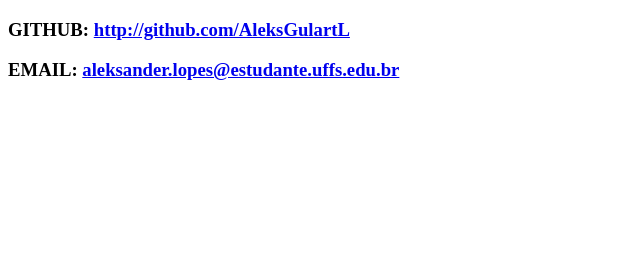
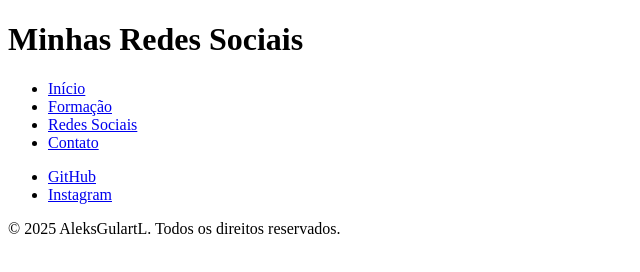
Before and after one commit to AleksGulartL/estrutura-html, a plain HTML site: page exercicio.html/redes.html in a window 1280 px wide. Shown: the whole page, without its empty margins (0-640 px from the left). Drawn offline with Linux system fonts and the light colour scheme.

Commit message:
Add files via upload

```diff
--- a/exercicio.html/redes.html
+++ b/exercicio.html/redes.html
@@ -1,20 +1,31 @@
 <!DOCTYPE html>
-<html lang="en">
-
+<html lang="pt-BR">
 <head>
     <meta charset="UTF-8">
-    <meta name="viewport" content="width=device-width, initial-scale=1.0">
-    <title>REDES</title>
+    <title>Redes Sociais</title>
 </head>
+<body>
+    <header>
+        <h1>Minhas Redes Sociais</h1>
+        <nav>
+            <ul>
+                <li><a href="curriculo_semantico.html">Início</a></li>
+                <li><a href="formacao.html">Formação</a></li>
+                <li><a href="redes.html">Redes Sociais</a></li>
+                <li><a href="contato.html">Contato</a></li>
+            </ul>
+        </nav>
+    </header>
 
-<body>
-    <p></p>
-    <h3>GITHUB: <a href="http://github.com/AleksGulartL">http://github.com/AleksGulartL</a></h3>
-    </p>
-    <p>
-    <h3>EMAIL: <a href="mailto: ">aleksander.lopes@estudante.uffs.edu.br</a></h3></p>
+    <main>
+        <ul>
+            <li><a href="https://github.com/AleksGulartL" target="_blank">GitHub</a></li>
+            <li><a href="https://www.instagram.com/aleks_gulart/" target="_blank">Instagram</a></li>
+        </ul>
+    </main>
 
-
+    <footer>
+        <p>&copy; 2025 AleksGulartL. Todos os direitos reservados.</p>
+    </footer>
 </body>
-
 </html>
```
